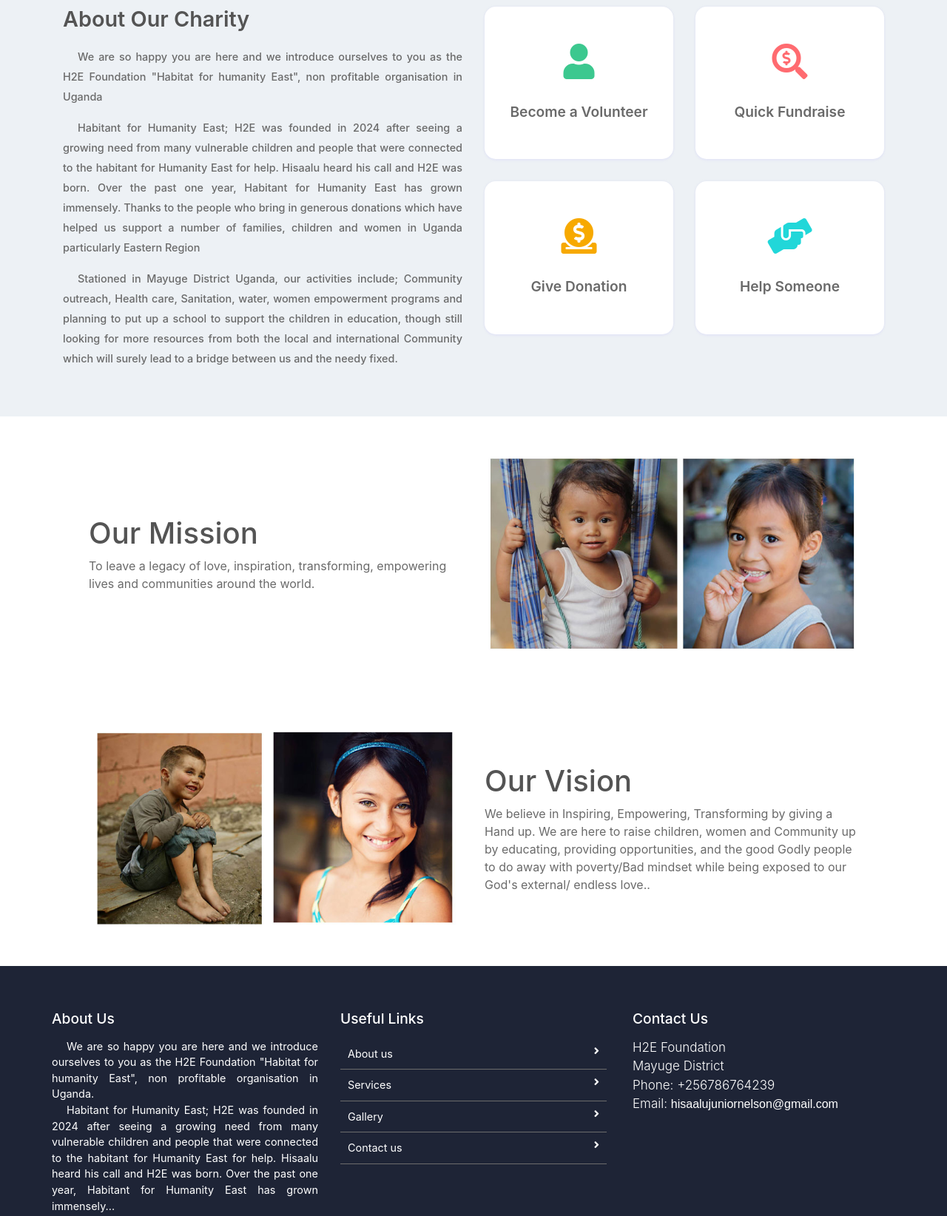
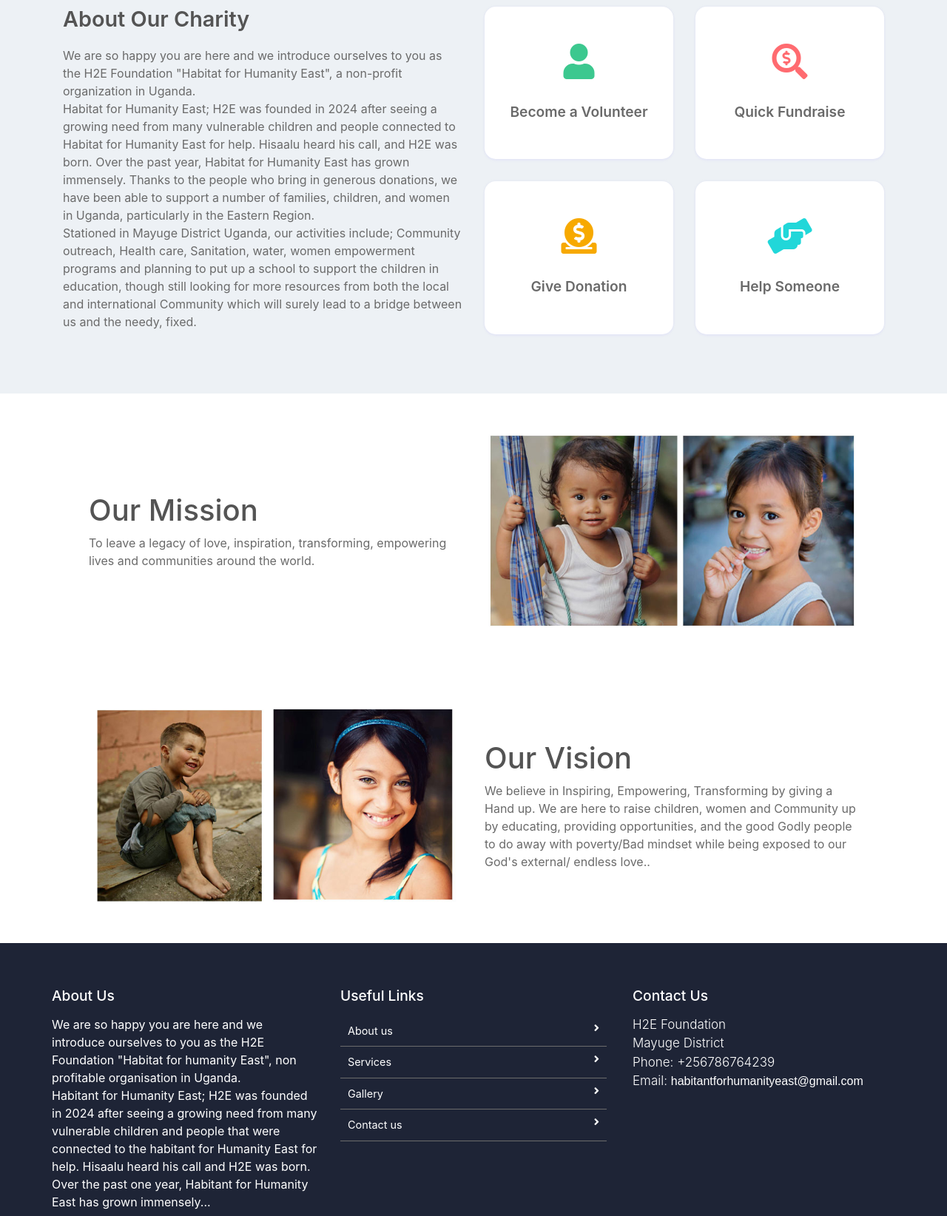
Before and after one commit to Hisaalu/H2E-Foundation, a plain HTML site: page about_us.html in a window 1280 px wide. Shown: the part 420-2064 px from the top of the page at 74% size. Drawn offline with Linux system fonts and the light colour scheme.

Commit message:
Updated the about us page

```diff
--- a/about_us.html
+++ b/about_us.html
@@ -26,7 +26,7 @@
                     <ul class="ulleft">
                         <li>
                             <i class="far fa-envelope"></i>
-                            hisaalujuniornelson@gmail.com
+                            habitantforhumanityeast@gmail.com
                             <span>|</span></li>
                         <li>
                             <i class="fas fa-phone-volume"></i>
@@ -138,20 +138,26 @@
         <div class="row natur-row no-margin w-100">
             <div class="text-part col-md-6">
                 <h2>About Our Charity</h2>
-                <p>We are so happy you are here and we introduce ourselves to you as the H2E Foundation
-                    "Habitat for humanity East", non profitable organisation in Uganda</p>
-                <p> Habitant for Humanity East; H2E was founded in 2024 after seeing a growing need from
-                    many vulnerable children and people that were connected to the habitant for Humanity
-                    East for help. Hisaalu heard his call and H2E was born. Over the past one year, Habitant
-                    for Humanity East has grown immensely. Thanks to the people who bring in generous donations
-                    which have helped us support a number of families, children and women in Uganda particularly Eastern Region
-                </p>
+                <div class="statement">
+                    We are so happy you are here and we introduce ourselves to you as the H2E Foundation
+                    "Habitat for Humanity East", a non-profit organization in Uganda.
+                </div>
 
-                <p>Stationed in Mayuge District Uganda, our activities include; Community outreach, Health care,
+                <div class="statement">
+                    Habitat for Humanity East; H2E was founded in 2024 after seeing a growing need from
+                    many vulnerable children and people connected to Habitat for Humanity East for help.
+                    Hisaalu heard his call, and H2E was born. Over the past year, Habitat for Humanity
+                    East has grown immensely. Thanks to the people who bring in generous donations, we
+                    have been able to support a number of families, children, and women in Uganda,
+                    particularly in the Eastern Region.
+                </div>
+
+
+                <div>Stationed in Mayuge District Uganda, our activities include; Community outreach, Health care,
                     Sanitation, water, women empowerment programs and planning to put up a school to support
                     the children in education, though still looking for more resources from both the local
-                    and international Community which will surely lead to a bridge between us and the needy fixed.
-                </p>
+                    and international Community which will surely lead to a bridge between us and the needy, fixed.
+                </div>
 
                 <!--<p>We also aim at bringing Jesus/ God's gospel to the communities which had lost hope in religion
                     advantages, predominately muslim who are really loving the amazing people of late.
@@ -233,12 +239,19 @@
             <div class="row">
                 <div class="col-md-4 col-sm-12">
                     <h2>About Us</h2>
-                    <p>
-                        We are so happy you are here and we introduce ourselves to you as the H2E Foundation "Habitat for humanity East", non profitable organisation in Uganda.
-                    </p>
-                    <p>
-                        Habitant for Humanity East; H2E was founded in 2024 after seeing a growing need from many vulnerable children and people that were connected to the habitant for Humanity East for help. Hisaalu heard his call and H2E was born. Over the past one year, Habitant for Humanity East has grown immensely...
-                    </p>
+                    <div>
+                        We are so happy you are here and we introduce ourselves
+                        to you as the H2E Foundation "Habitat for humanity East",
+                        non profitable organisation in Uganda.
+                    </div>
+                    <div>
+                        Habitant for Humanity East; H2E was founded in 2024 after
+                        seeing a growing need from many vulnerable children and
+                        people that were connected to the habitant for Humanity
+                        East for help. Hisaalu heard his call and H2E was born.
+                        Over the past one year, Habitant for Humanity East has
+                        grown immensely...
+                    </div>
                 </div>
                 <div class="col-md-4 col-sm-12">
                     <h2>Useful Links</h2>
@@ -256,7 +269,7 @@
                         H2E Foundation <br>
                         Mayuge District <br>
                         Phone: +256786764239 <br>
-                        Email: <a href="mailto:hisaalujuniornelson@gmail.com" class="">hisaalujuniornelson@gmail.com</a><br>
+                        Email: <a href="mailto:habitantforhumanityeast@gmail.com" class="">habitantforhumanityeast@gmail.com</a><br>
                     </address>
 
                 </div>
```
